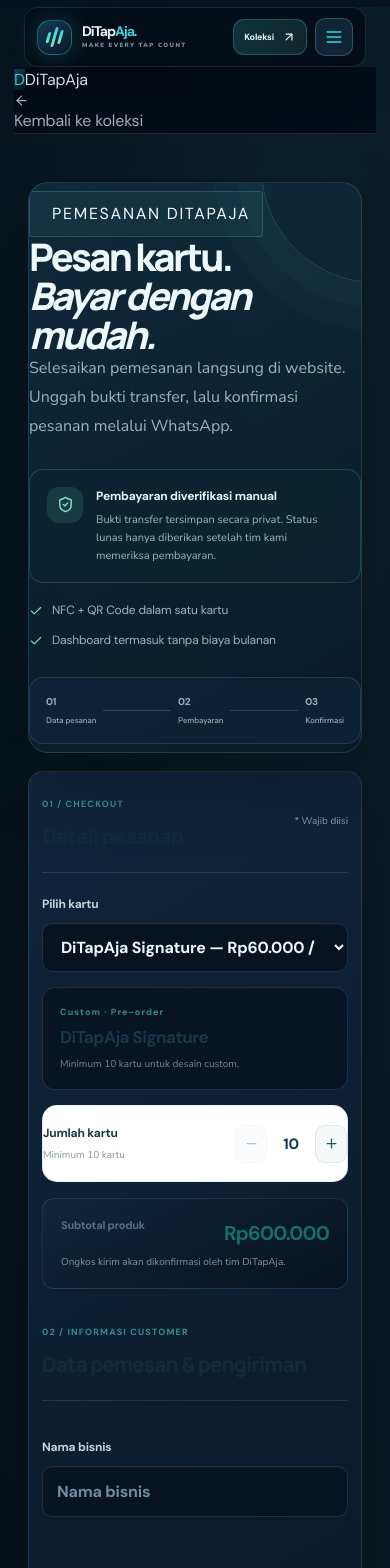
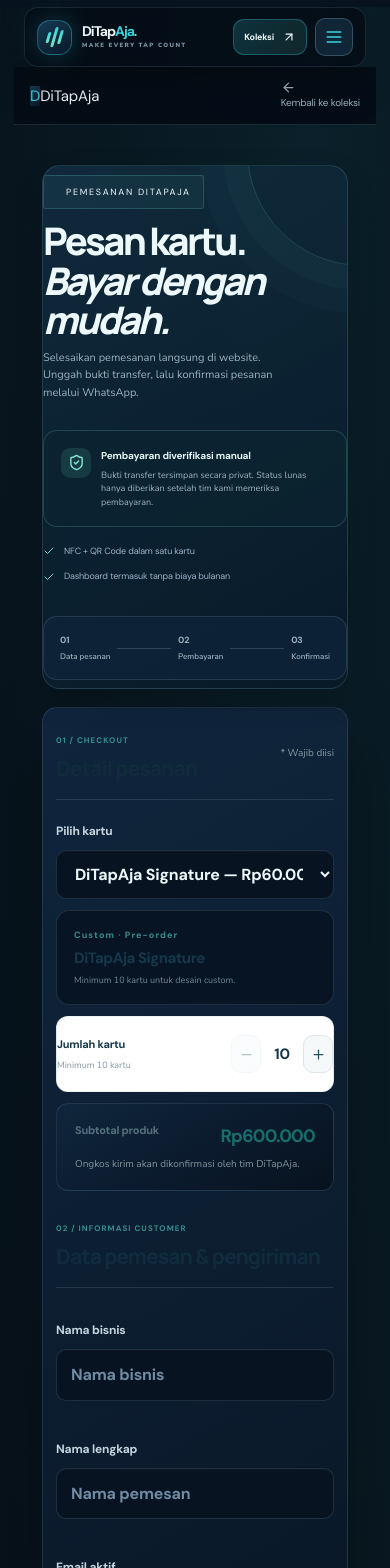
Before and after one commit to chanvianz-ui/ditapaja, a Next.js app: page /pesan in a window 390 px wide. Shown: the top 1568 px of the page. Built offline with nearby package versions, Linux system fonts and the light colour scheme.

Commit message:
Refine mobile checkout spacing and card layout

```diff
--- a/app/styles/card-surface-system.css
+++ b/app/styles/card-surface-system.css
@@ -146,3 +146,84 @@
  .dt-order-checkout-v5 .dt-order-steps>span small{font-size:8px}
 }
 @media(prefers-reduced-motion:reduce){.dt-order-checkout-v5 *{scroll-behavior:auto!important;transition:none!important}}
+
+
+/* Mobile checkout refinement: reduce vertical density and prevent cramped card stacking. */
+@media(max-width:600px){
+ .dt-order-checkout-v5{overflow-x:clip}
+ .dt-order-checkout-v5 .order-header{
+  min-height:58px;padding:10px 16px;gap:12px;display:flex;align-items:center;justify-content:space-between
+ }
+ .dt-order-checkout-v5 .order-brand{font-size:15px;white-space:nowrap}
+ .dt-order-checkout-v5 .order-back{font-size:10px;gap:5px;white-space:nowrap}
+ .dt-order-checkout-v5 .dt-checkout-layout-v5{width:100%;padding:12px 14px 28px;gap:12px}
+ .dt-order-checkout-v5 .dt-checkout-intro-v5{
+  position:relative;top:auto;padding:19px 18px 16px;border-radius:18px;box-shadow:0 12px 30px rgba(0,0,0,.16)
+ }
+ .dt-order-checkout-v5 .order-kicker{font-size:9px;letter-spacing:.1em}
+ .dt-order-checkout-v5 .dt-checkout-intro-v5 h1{margin:12px 0 9px;font-size:clamp(30px,8.5vw,38px);line-height:1.04;letter-spacing:-.055em}
+ .dt-order-checkout-v5 .dt-checkout-intro-v5>p{max-width:42ch;font-size:11px;line-height:1.6}
+ .dt-order-checkout-v5 .order-assurance{gap:10px;margin:14px 0 12px;padding:12px;border-radius:13px}
+ .dt-order-checkout-v5 .order-assurance>span{flex-basis:30px;height:30px;border-radius:9px}
+ .dt-order-checkout-v5 .order-assurance b{font-size:10px}
+ .dt-order-checkout-v5 .order-assurance small{font-size:9px;line-height:1.5}
+ .dt-order-checkout-v5 .order-mini-note{display:inline-flex;margin:4px 9px 0 0;font-size:9px;line-height:1.4}
+ .dt-order-checkout-v5 .order-mini-note svg{width:12px;height:12px;flex:0 0 auto}
+ .dt-order-checkout-v5 .dt-order-steps{gap:7px;margin-top:14px;padding-top:13px}
+ .dt-order-checkout-v5 .dt-order-steps>span{font-size:9px;gap:3px}
+ .dt-order-checkout-v5 .dt-order-steps>span small{font-size:8px}
+ .dt-order-checkout-v5 .dt-checkout-panel-v5{padding:17px 15px;border-radius:18px;box-shadow:0 12px 34px rgba(0,0,0,.15)}
+ .dt-order-checkout-v5 .order-form-heading{margin-bottom:13px;padding-bottom:12px}
+ .dt-order-checkout-v5 .order-form-heading h2{font-size:18px;line-height:1.2}
+ .dt-order-checkout-v5 .order-form-heading>div>span,.dt-order-checkout-v5 .dt-proof-upload>div>span{font-size:8px}
+ .dt-order-checkout-v5 .order-field{gap:6px;margin:11px 0;font-size:10px}
+ .dt-order-checkout-v5 .order-field input,.dt-order-checkout-v5 .order-field select,.dt-order-checkout-v5 .order-field textarea{
+  min-height:45px;padding:11px 12px;border-radius:10px;font-size:16px
+ }
+ .dt-order-checkout-v5 .order-field textarea{min-height:76px}
+ .dt-order-checkout-v5 .order-field-hint{font-size:9px}
+ .dt-order-checkout-v5 .order-product-summary{gap:3px;margin:11px 0;padding:13px;border-radius:12px}
+ .dt-order-checkout-v5 .order-product-summary>b{font-size:15px}
+ .dt-order-checkout-v5 .order-product-summary>small{font-size:9px}
+ .dt-order-checkout-v5 .order-quantity-row{margin:10px 0;padding:12px;border-radius:12px}
+ .dt-order-checkout-v5 .order-quantity-row b{font-size:11px}
+ .dt-order-checkout-v5 .order-quantity-row small{font-size:9px}
+ .dt-order-checkout-v5 .order-quantity{gap:10px}
+ .dt-order-checkout-v5 .order-quantity button{width:30px;height:30px}
+ .dt-order-checkout-v5 .dt-order-total{margin:11px 0 21px;padding:14px;border-radius:13px}
+ .dt-order-checkout-v5 .dt-order-total>b{font-size:18px}
+ .dt-order-checkout-v5 .order-customer-heading{margin-top:22px}
+ .dt-order-checkout-v5 .order-fields-grid{display:grid;grid-template-columns:minmax(0,1fr);gap:0}
+ .dt-order-checkout-v5 .order-fields-grid>.order-field:last-child{grid-column:auto}
+ .dt-order-checkout-v5 .order-notes-field{margin-top:7px}
+ .dt-order-checkout-v5 .order-submit{min-height:48px;margin-top:14px;padding:0 12px;border-radius:11px;font-size:11px}
+ .dt-order-checkout-v5 .order-privacy-note{font-size:9px;line-height:1.5;text-align:center}
+ .dt-order-checkout-v5 .dt-payment-step{gap:11px}
+ .dt-order-checkout-v5 .dt-order-reference,.dt-order-checkout-v5 .dt-payment-total{padding:13px;border-radius:13px}
+ .dt-order-checkout-v5 .dt-order-reference strong{font-size:15px;overflow-wrap:anywhere}
+ .dt-order-checkout-v5 .dt-payment-intro{font-size:11px;line-height:1.55}
+ .dt-order-checkout-v5 .dt-bank-list{grid-template-columns:minmax(0,1fr);gap:9px}
+ .dt-order-checkout-v5 .dt-bank-card{padding:14px;border-radius:13px}
+ .dt-order-checkout-v5 .dt-bank-card>strong{margin-top:11px;font-size:17px}
+ .dt-order-checkout-v5 .dt-bank-card>button{margin-top:10px}
+ .dt-order-checkout-v5 .dt-payment-total>strong{font-size:19px}
+ .dt-order-checkout-v5 .dt-proof-upload{gap:10px;padding:14px;border-radius:14px}
+ .dt-order-checkout-v5 .dt-proof-upload>div>h3{font-size:15px}
+ .dt-order-checkout-v5 .dt-proof-upload>div>p{font-size:10px}
+ .dt-order-checkout-v5 .dt-proof-file{padding:17px 10px;border-radius:11px}
+ .dt-order-checkout-v5 .dt-proof-file>span{font-size:10px}
+ .dt-order-checkout-v5 .dt-order-account-overlay{align-items:flex-end;padding:12px}
+ .dt-order-checkout-v5 .dt-order-account-overlay>section{padding:22px 19px;border-radius:20px}
+ .dt-order-checkout-v5 .dt-order-account-overlay h2{font-size:20px}
+ .dt-order-checkout-v5 .dt-order-account-overlay>section>p:nth-of-type(2){font-size:11px}
+ .dt-order-checkout-v5 .order-footer{display:flex;flex-direction:column;gap:5px;padding:18px 14px;text-align:center;font-size:9px}
+}
+@media(max-width:380px){
+ .dt-order-checkout-v5 .order-header{padding-inline:12px}
+ .dt-order-checkout-v5 .order-back{font-size:9px}
+ .dt-order-checkout-v5 .dt-checkout-layout-v5{padding-inline:10px}
+ .dt-order-checkout-v5 .dt-checkout-intro-v5,.dt-order-checkout-v5 .dt-checkout-panel-v5{padding:15px 13px}
+ .dt-order-checkout-v5 .order-mini-note{font-size:8px}
+ .dt-order-checkout-v5 .dt-order-steps{gap:5px}
+ .dt-order-checkout-v5 .dt-order-steps>span small{font-size:7px}
+}
```
